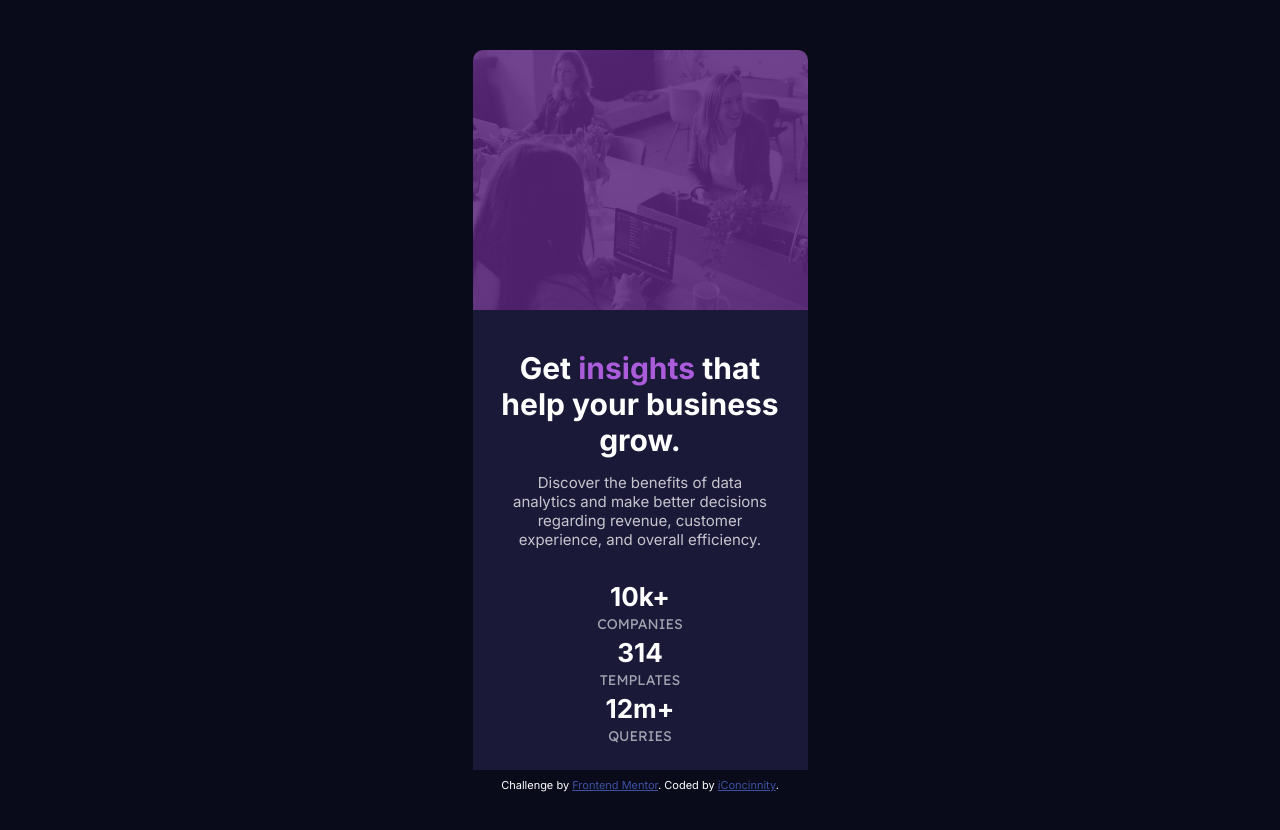
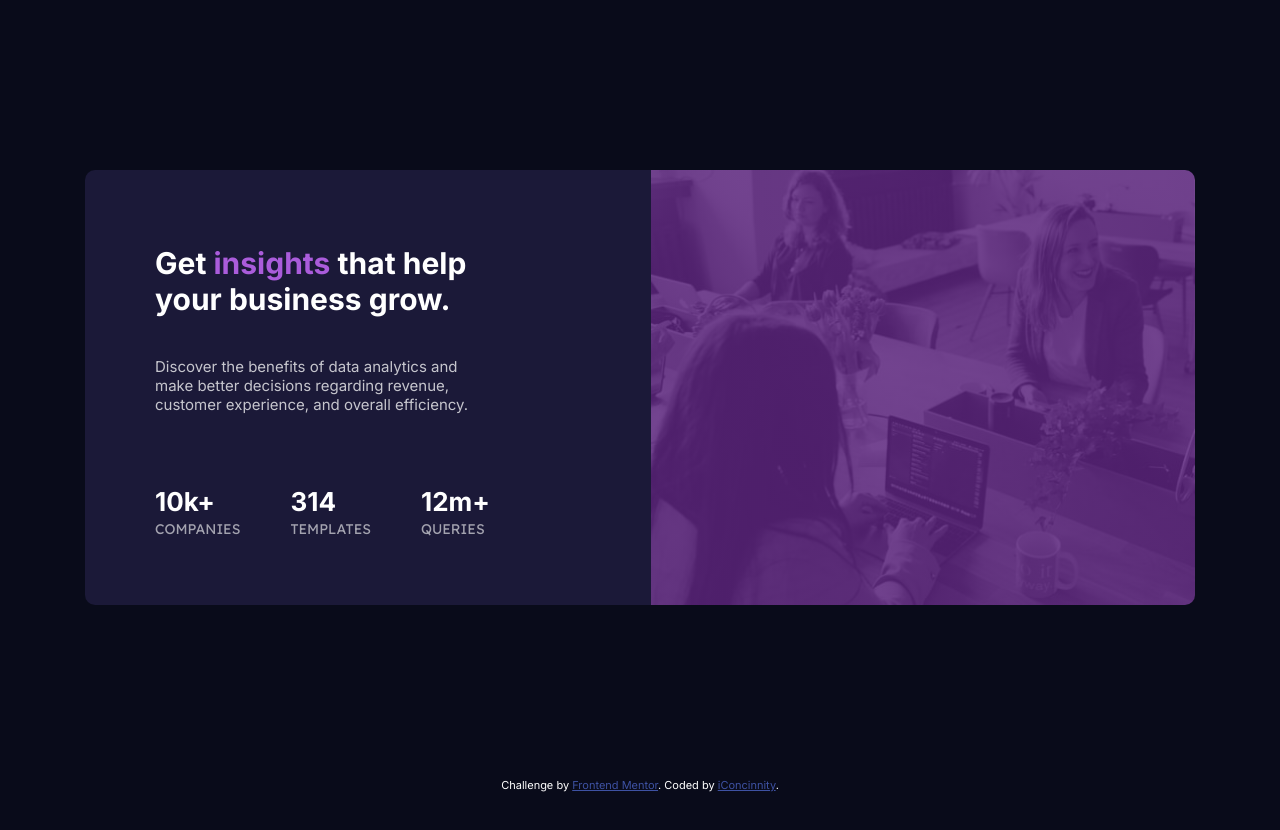
Before and after one commit to iConcinnity/frontendmentor.io-challenges-stats-preview-card-component-8JqbgoU62, a plain HTML site: page index.html in a window 1280 px wide. After the commit the page ends 800 px from the top, so only its background shows below. Drawn offline with Linux system fonts and the light colour scheme.

Commit message:
Changes the desktop layout, rev2

```diff
--- a/index.html
+++ b/index.html
@@ -7,7 +7,7 @@
 		<link rel="icon" type="image/png" sizes="32x32" href="./images/favicon-32x32.png">
 
 		<title>Frontend Mentor | Stats preview card component</title>
-		<link rel="stylesheet" href="styles.css" type="text/css">
+		<link rel="stylesheet" href="styles_rev2.css" type="text/css">
 	</head>
 	<body>
 		<main>
--- /dev/null
+++ b/styles_rev2.css
@@ -0,0 +1,114 @@
+@import url("https://fonts.googleapis.com/css2?family=Lexend+Deca&display=swap");
+@import url("https://fonts.googleapis.com/css2?family=Inter:wght@400;700&display=swap");
+
+body {
+  font-size: 15px;
+  background-color: hsl(233, 47%, 7%);
+  text-align: center;
+  color: #ffffff;
+  font-family: "Inter", sans-serif;
+  padding: 0;
+  margin: 0;
+}
+
+main {
+  display: flex;
+  flex-direction: row;
+  position: relative;
+  padding: 0;
+  margin: 170px auto 0;
+  max-width: 1110px;
+}
+
+section {
+  background-color: hsl(244, 38%, 16%);
+  width: 51%;
+  max-width: 51%;
+  border-top-left-radius: 10px;
+  border-bottom-left-radius: 10px;
+  padding: 75px 70px 65px;
+  box-sizing: border-box;
+}
+
+section:before {
+  content: "";
+  position: absolute;
+  width: 49%;
+  max-width: 49%;
+  height: 100%;
+  top: 0;
+  right: 0;
+  background-image: linear-gradient(
+      rgba(91, 36, 125, 0.85),
+      rgba(91, 36, 125, 0.85)
+    ),
+    url("images/image-header-desktop.jpg");
+  background-repeat: no-repeat;
+  background-size: cover;
+  background-position: center;
+  border-top-right-radius: 10px;
+  border-bottom-right-radius: 10px;
+}
+
+h1 {
+  font-weight: 700;
+  font-size: 30px;
+  margin: 0;
+  margin-bottom: 40px;
+  padding-right: 100px;
+  text-align: left;
+}
+
+h1 span {
+  color: hsl(277, 64%, 61%);
+}
+
+p {
+  text-align: left;
+  font-family: "Inter", sans-serif;
+  font-weight: 400;
+  padding-right: 100px;
+  margin-bottom: 70px;
+  color: hsla(0, 0%, 100%, 0.75);
+}
+
+.stats {
+  display: flex;
+  flex-direction: row;
+  text-align: left;
+}
+
+.stats div {
+  text-transform: uppercase;
+  font-family: "Lexend Deca", sans-serif;
+  font-size: 14px;
+  line-height: 1.4;
+  color: hsla(0, 0%, 100%, 0.6);
+  margin-right: 50px;
+}
+
+.stats span {
+  font-weight: 700;
+  font-size: 26px;
+  text-transform: initial;
+  color: #ffffff;
+  font-family: "Inter", sans-serif;
+}
+
+footer {
+  position: fixed;
+  bottom: 0;
+  left: 0;
+  text-align: center;
+  width: 100%;
+  padding: 8px 0;
+  background-color: hsl(233, 47%, 7%);
+}
+
+.attribution {
+  font-size: 11px;
+  text-align: center;
+}
+.attribution a {
+  color: hsl(228, 45%, 44%);
+}
```
